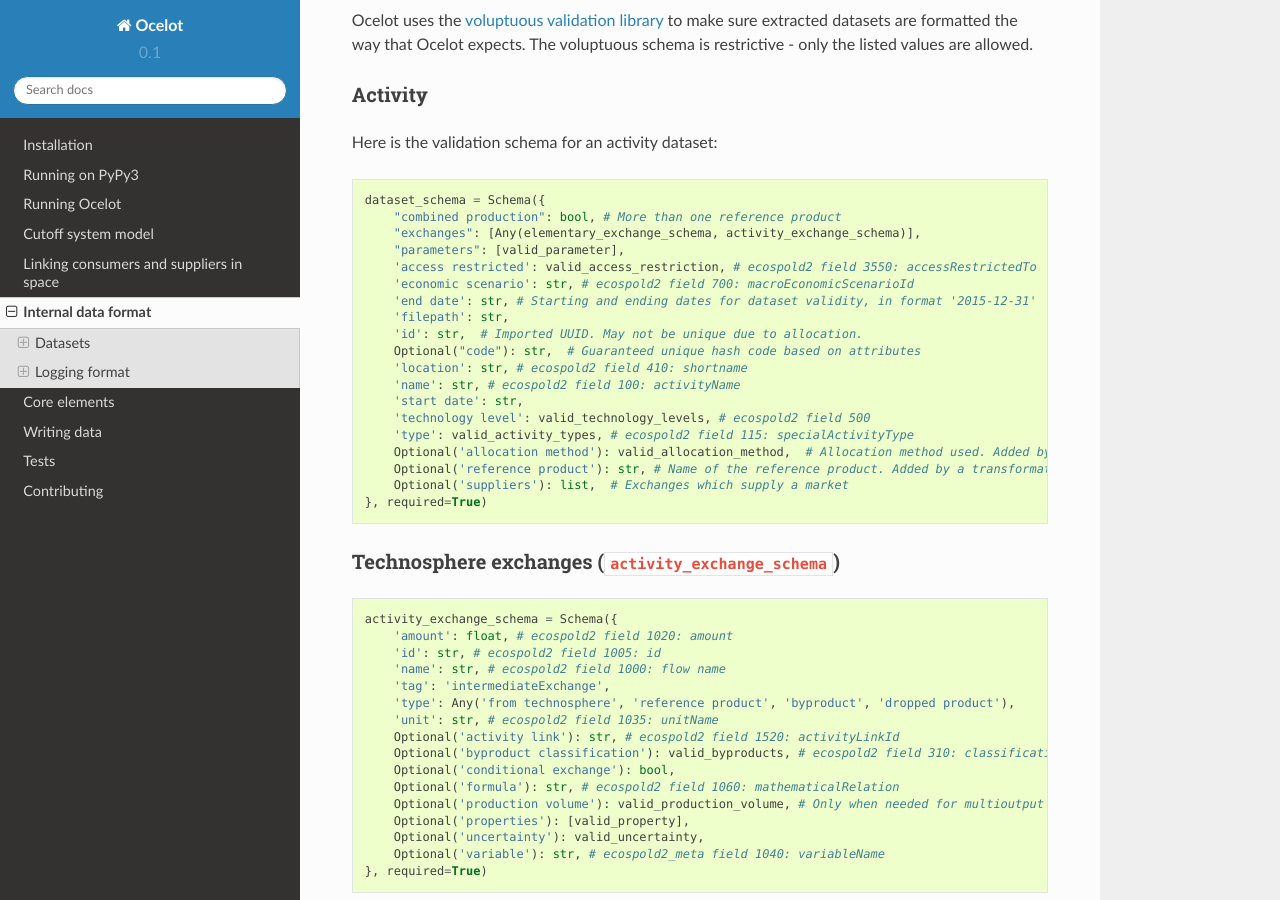
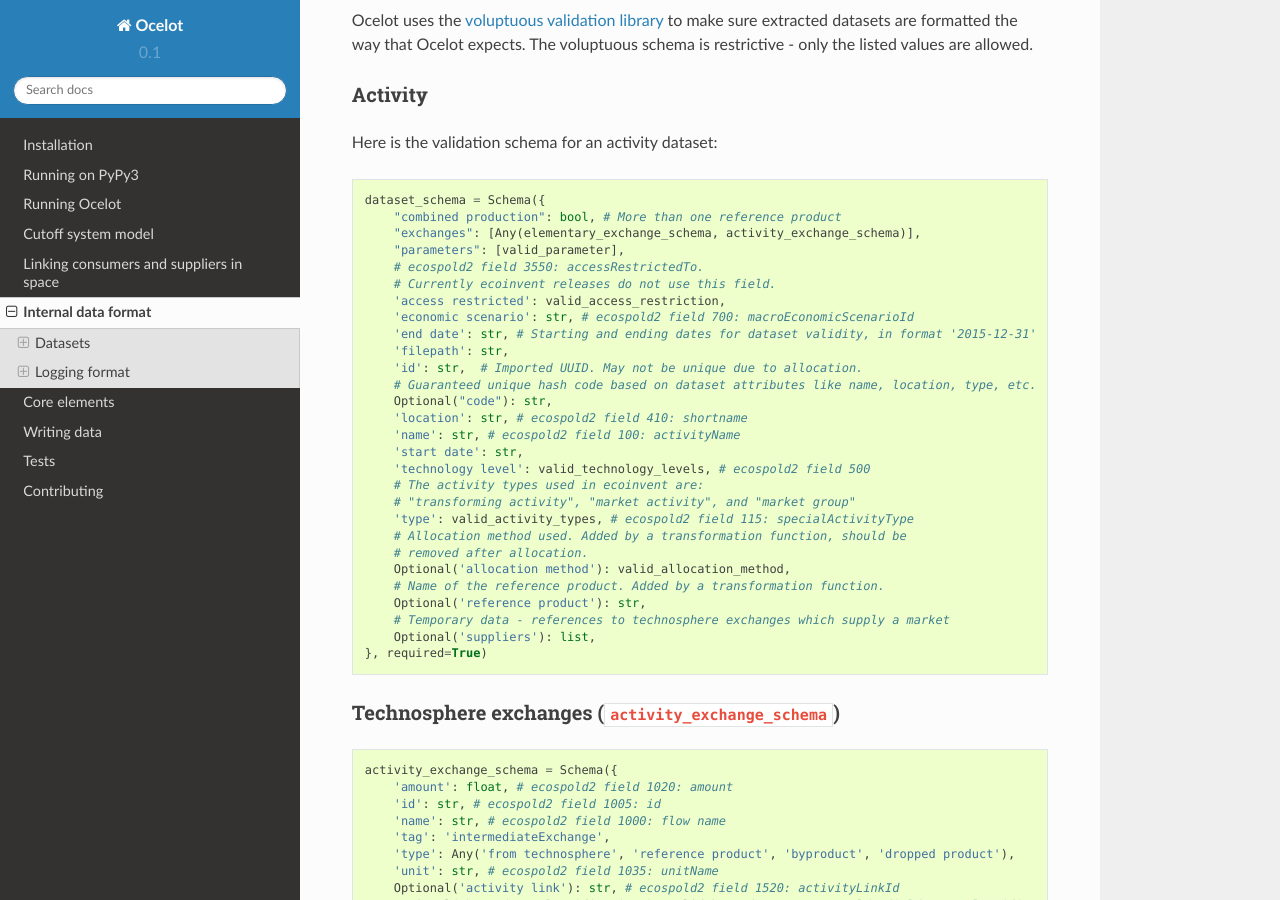
Before and after one commit to OcelotProject/Ocelot, a Sphinx documentation site: the page built from docs/data_format.rst, in a window 1280 px wide and 900 px high, scrolled down 303 px. Built offline with Sphinx 7.4.7 and the Read the Docs theme 2.0.0, drawn with Linux system fonts in a browser that asks for light colours.

Commit message:
Add some more explanation to documentation

```diff
--- a/docs/data_format.rst
+++ b/docs/data_format.rst
@@ -21,20 +21,29 @@
         "combined production": bool, # More than one reference product
         "exchanges": [Any(elementary_exchange_schema, activity_exchange_schema)],
         "parameters": [valid_parameter],
-        'access restricted': valid_access_restriction, # ecospold2 field 3550: accessRestrictedTo
+        # ecospold2 field 3550: accessRestrictedTo.
+        # Currently ecoinvent releases do not use this field.
+        'access restricted': valid_access_restriction,
         'economic scenario': str, # ecospold2 field 700: macroEconomicScenarioId
         'end date': str, # Starting and ending dates for dataset validity, in format '2015-12-31'
         'filepath': str,
         'id': str,  # Imported UUID. May not be unique due to allocation.
-        Optional("code"): str,  # Guaranteed unique hash code based on attributes
+        # Guaranteed unique hash code based on dataset attributes like name, location, type, etc.
+        Optional("code"): str,
         'location': str, # ecospold2 field 410: shortname
         'name': str, # ecospold2 field 100: activityName
         'start date': str,
         'technology level': valid_technology_levels, # ecospold2 field 500
+        # The activity types used in ecoinvent are:
+        # "transforming activity", "market activity", and "market group"
         'type': valid_activity_types, # ecospold2 field 115: specialActivityType
-        Optional('allocation method'): valid_allocation_method,  # Allocation method used. Added by a transformation.
-        Optional('reference product'): str, # Name of the reference product. Added by a transformation.
-        Optional('suppliers'): list,  # Exchanges which supply a market
+        # Allocation method used. Added by a transformation function, should be
+        # removed after allocation.
+        Optional('allocation method'): valid_allocation_method,
+        # Name of the reference product. Added by a transformation function.
+        Optional('reference product'): str,
+        # Temporary data - references to technosphere exchanges which supply a market
+        Optional('suppliers'): list,
     }, required=True)
 
 Technosphere exchanges (``activity_exchange_schema``)
```
Also changed, not shown: 1 other file.
